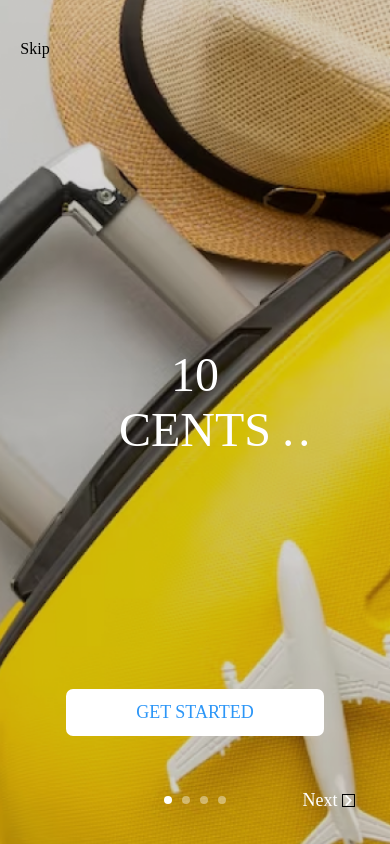
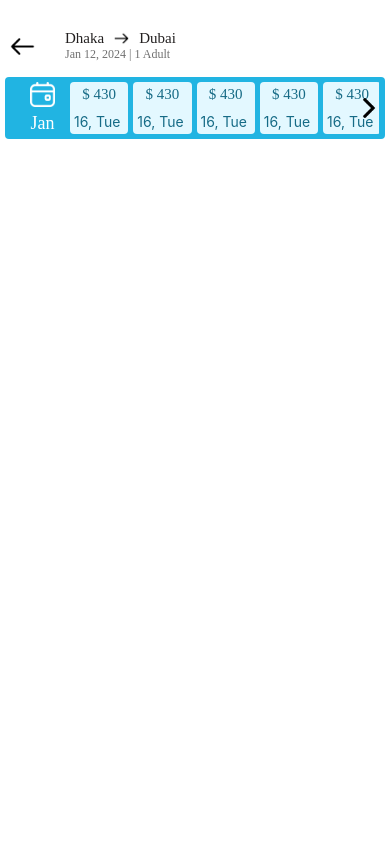
Before and after one commit to chandan-fr/10_Cents_Air, a React Native app: screen /flightsearch in a window 390 px wide. Built offline with nearby package versions, Linux system fonts and the light colour scheme.

Commit message:
flightsearch added

```diff
--- a/App.js
+++ b/App.js
@@ -5,6 +5,7 @@ import WelcomeScreen from './src/screens/WelcomeScreen';
 import TabNavigation from './src/screens/bottomnav/TabNavigation';
 import { StatusBar } from 'react-native';
 import TravelDate from './src/screens/stacknav/TravelDate';
+import FlightSearch from './src/screens/stacknav/FlightSearch';
 
 const RootStack = createNativeStackNavigator();
 
@@ -17,6 +18,7 @@ const App = () => {
         <RootStack.Screen name='wlscrn' component={WelcomeScreen} />
         <RootStack.Screen name='tab' component={TabNavigation} />
         <RootStack.Screen name='traveldate' component={TravelDate} />
+        <RootStack.Screen name='flightsearch' component={FlightSearch} />
       </RootStack.Navigator>
     </NavigationContainer>
   );
--- a/src/components/Flights.js
+++ b/src/components/Flights.js
@@ -85,7 +85,7 @@ const Flights = ({ navigation, data, width, height }) => {
             }
 
             {/* search button */}
-            <SearchButton />
+            <SearchButton navigation={navigation} />
 
             {/* prifile option */}
             <View style={{ marginHorizontal: 15, marginTop: 18, zIndex: -1 }}>
--- a/src/components/SearchButton.js
+++ b/src/components/SearchButton.js
@@ -3,10 +3,10 @@ import React from 'react'
 import { b2, white } from '../config/colors';
 
 
-const SearchButton = () => {
+const SearchButton = ({ navigation }) => {
     return (
         <View style={styles.main}>
-            <TouchableOpacity style={styles.btnWrap}>
+            <TouchableOpacity style={styles.btnWrap} onPress={() => navigation.navigate("flightsearch")}>
                 <Text style={styles.btnText}>Search</Text>
             </TouchableOpacity>
         </View>
--- /dev/null
+++ b/src/screens/stacknav/FlightSearch.js
@@ -0,0 +1,137 @@
+import { Image, SafeAreaView, ScrollView, StatusBar, StyleSheet, Text, TouchableOpacity, View } from 'react-native'
+import React from 'react'
+import { b1, b3, blue, white } from '../../config/colors';
+import { genCurrentDate } from '../../config/CurrentDate';
+
+const FlightSearch = ({ navigation }) => {
+    const data = [1, 1, 1, 1, 1, 1, 1, 1, 1, 1, 1, 1];
+
+    return (
+        <SafeAreaView style={styles.parent}>
+            <StatusBar translucent={true} barStyle={"dark-content"} />
+            <View style={styles.wrap}>
+                {/* nav head */}
+                <View style={{ alignItems: "flex-start" }}>
+                    <TouchableOpacity style={styles.nav} onPress={() => navigation.goBack()}>
+                        <Image
+                            style={{ width: 25, height: 25, marginLeft: 10 }}
+                            source={require("../../assets/icons/next.png")}
+                        />
+                        <View style={{ marginLeft: 30 }}>
+                            <View style={styles.right}>
+                                <Text style={styles.navHeadTxt}>Dhaka</Text>
+                                <Image style={styles.rightImg} source={require("../../assets/icons/next.png")} />
+                                <Text style={styles.navHeadTxt}>Dubai</Text>
+                            </View>
+                            <Text style={styles.navSubHeadTxt}>{genCurrentDate()} | 1 Adult</Text>
+                        </View>
+                    </TouchableOpacity>
+                </View>
+
+                {/* date & price */}
+                <View style={styles.dpWrap}>
+                    <View style={{ alignItems: "center", marginLeft: 25, marginRight: 10 }}>
+                        <Image
+                            style={{ width: 25, height: 25, }}
+                            source={require("../../assets/icons/calendar.png")}
+                        />
+                        <Text style={styles.dpMonthTxt}>Jan</Text>
+                    </View>
+
+                    <View style={{ flex: 1, marginRight: 6, borderRadius: 4 }}>
+                        <ScrollView
+                            style={{ columnGap: 10, rowGap: 10 }}
+                            horizontal={true}
+                            showsHorizontalScrollIndicator={false}
+                        >
+                            {data.map((_, i) => (
+                                <View key={i} style={[styles.dateCont, i === 0 ? { marginLeft: 5 } : null]}>
+                                    <Text style={styles.dateContTxt}>$ 430</Text>
+                                    <Text style={styles.dateContSubTxt}>16, Tue </Text>
+                                </View>
+                            ))}
+                        </ScrollView>
+                    </View>
+
+                    <TouchableOpacity style={styles.arrowWrap}>
+                        <Image style={styles.arrow} source={require("../../assets/icons/right-arrow.png")} />
+                    </TouchableOpacity>
+                </View>
+            </View>
+        </SafeAreaView>
+    )
+};
+
+export default FlightSearch;
+
+const styles = StyleSheet.create({
+    parent: { flex: 1, backgroundColor: white },
+    wrap: { flex: 1 },
+    nav: {
+        flexDirection: 'row',
+        alignItems: "center",
+        marginTop: 30,
+        paddingRight: 5,
+    },
+    navHeadTxt: {
+        color: b1,
+        fontSize: 15,
+        fontFamily: "LondonBetween",
+    },
+    navSubHeadTxt: {
+        color: b3,
+        fontSize: 12,
+        fontFamily: "LondonBetween",
+    },
+    right: {
+        flexDirection: 'row',
+        alignItems: "center",
+        justifyContent: 'space-between',
+    },
+    rightImg: {
+        width: 15,
+        height: 15,
+        marginHorizontal: 10,
+        transform: [{ rotate: "180deg" }]
+    },
+    dpWrap: {
+        flexDirection: "row",
+        alignItems: "center",
+        backgroundColor: blue,
+        marginHorizontal: 5,
+        borderRadius: 4,
+        paddingVertical: 5,
+        marginTop: 15,
+    },
+    dpMonthTxt: {
+        fontFamily: "NunitoSans_10pt-Bold",
+        fontSize: 18,
+        color: white,
+        marginTop: 6,
+    },
+    dateCont: {
+        backgroundColor: "#E3F8FF",
+        alignItems: "center",
+        borderRadius: 4,
+        padding: 4,
+        marginRight: 5,
+    },
+    dateContTxt: {
+        fontFamily: "Inter-Regular",
+        color: "#166B86",
+        fontSize: 15,
+    },
+    dateContSubTxt: {
+        color: "#166B86",
+        fontSize: 14,
+        marginTop: 10
+    },
+    arrow: {
+        width: 20,
+        height: 20,
+    },
+    arrowWrap: {
+        position: "absolute",
+        right: 6,
+    },
+});
```
Also changed, not shown: src/assets/fonts/Inter-Regular.ttf (added), src/assets/icons/calendar.png (added).
